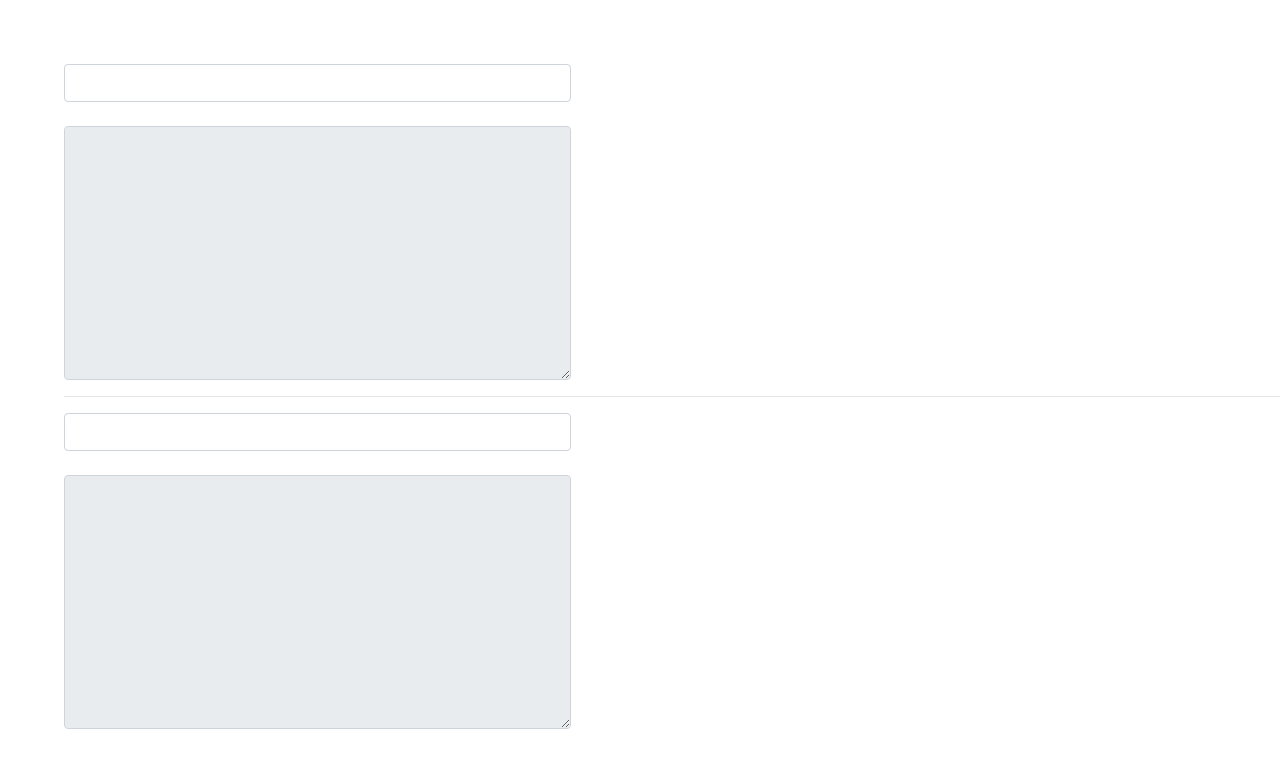
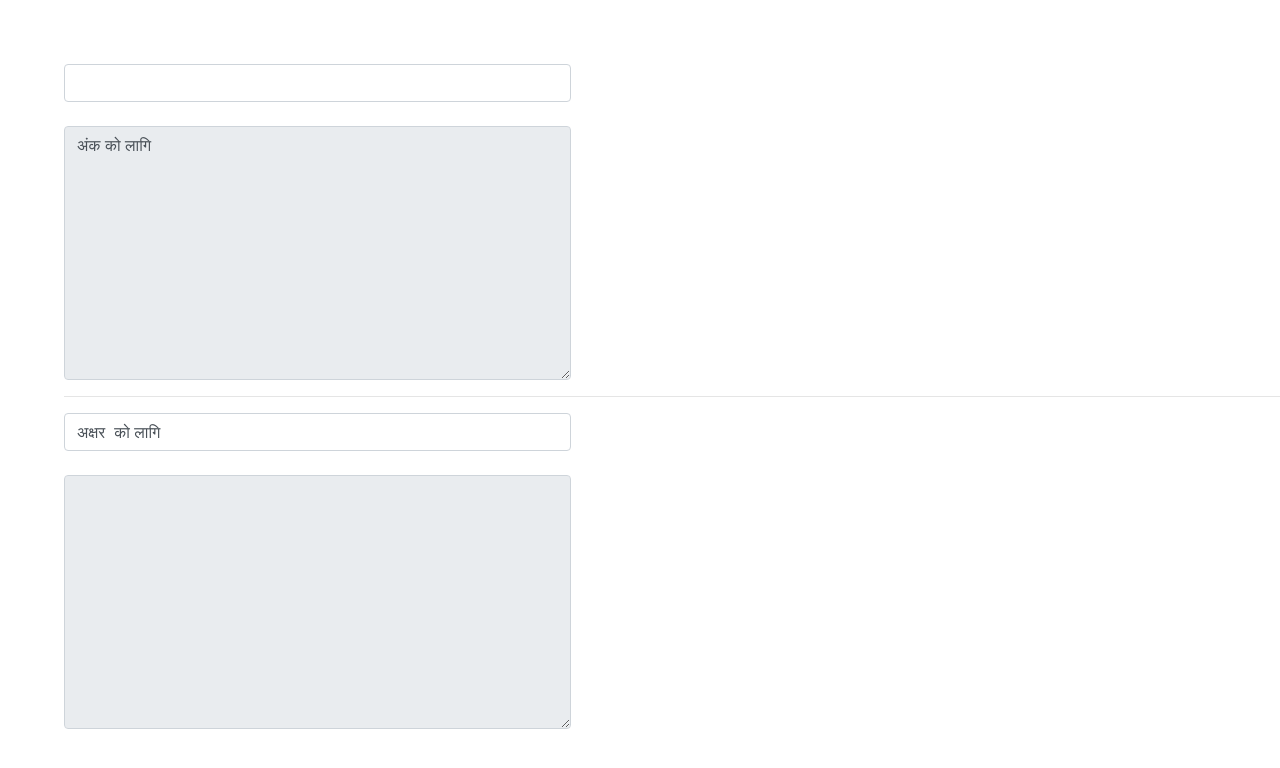
Before and after one commit to Darkassasin/Nepali-digit, an Angular app: page / in a window 1280 px wide. Shown: the top 768 px of the page. Built offline with nearby package versions, Linux system fonts and the light colour scheme.

Commit message:
UI Fixes

```diff
--- a/src/app/app.component.html
+++ b/src/app/app.component.html
@@ -3,6 +3,6 @@
   <input type="text" class="form-control col-md-5" [(ngModel)]="digit" (keyup)="convert()"><br>
   <textarea name="nepaliDigitArea" class="form-control col-md-5"  cols="10" rows="10" disabled>{{nepaliDigit}}</textarea>
   <hr>
-  <input type="text" class="form-control col-md-5" [(ngModel)]="word" (keyup)="convert2Nepali()"><br>
+  <input type="text" class="form-control col-md-5" [(ngModel)]="word" (keyup)="convert2Nepali()" (click)="reset()"><br>
   <textarea name="nepaliDigitArea" class="form-control col-md-5"  cols="10" rows="10" disabled>{{unicode}}</textarea>
 </div>
--- a/src/app/app.component.ts
+++ b/src/app/app.component.ts
@@ -9,8 +9,8 @@ import {UnicodeConverterService} from "./nepali-unicode/unicode-converter.servic
 })
 export class AppComponent {
   digit:number;
-  nepaliDigit:string="";
-  word:string="";
+  nepaliDigit:string="अंक को लागि";
+  word:string="अक्षर  को लागि ";
   unicode:string="";
 
   constructor(private _digitConverter:NepaliDigitConverterService,
@@ -50,4 +50,8 @@ export class AppComponent {
   getNepaliWord(word):string{
     return this._unicodeConverter.converttoUnicode(word);
   }
+
+  reset(){
+    this.word="";
+  }
 }
```
